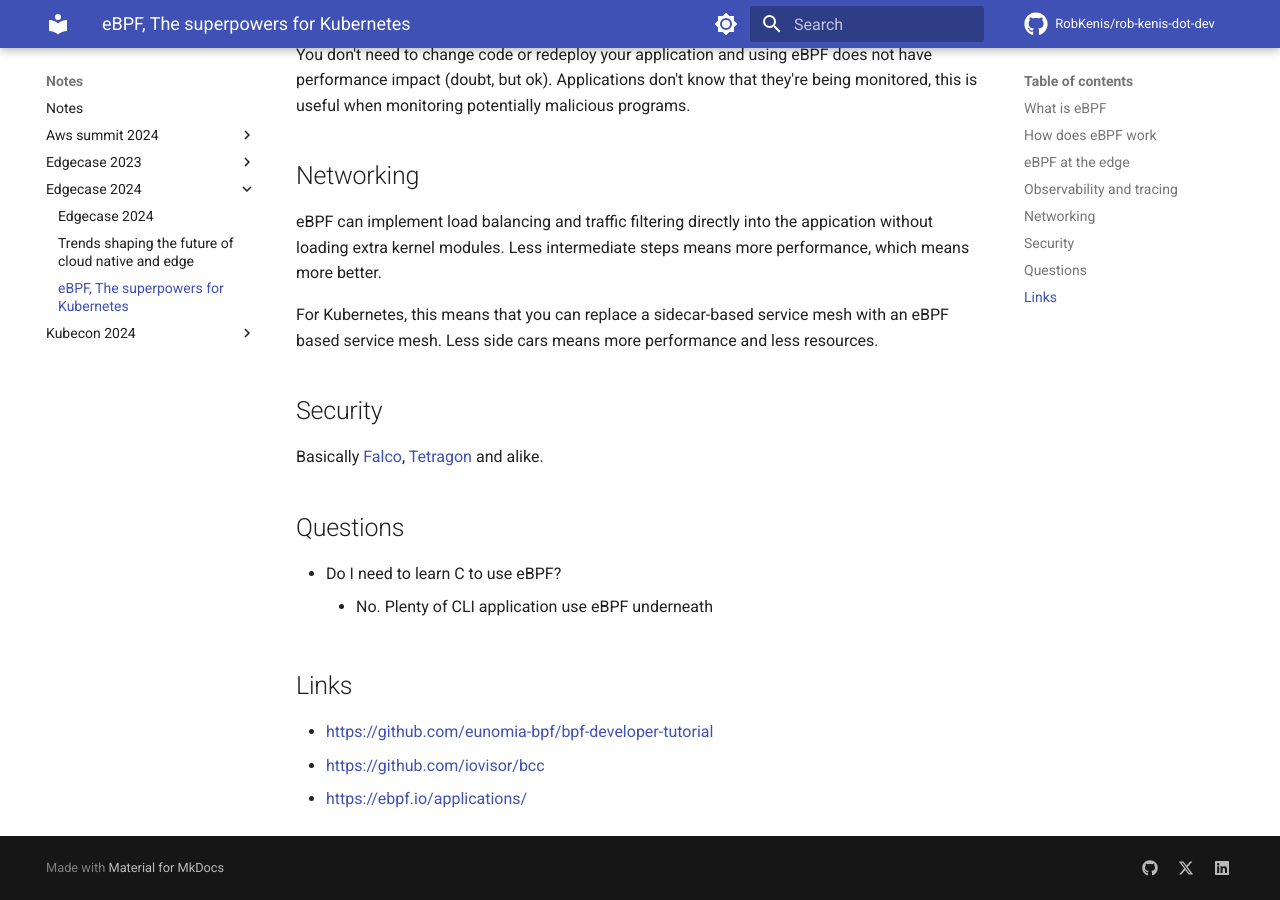
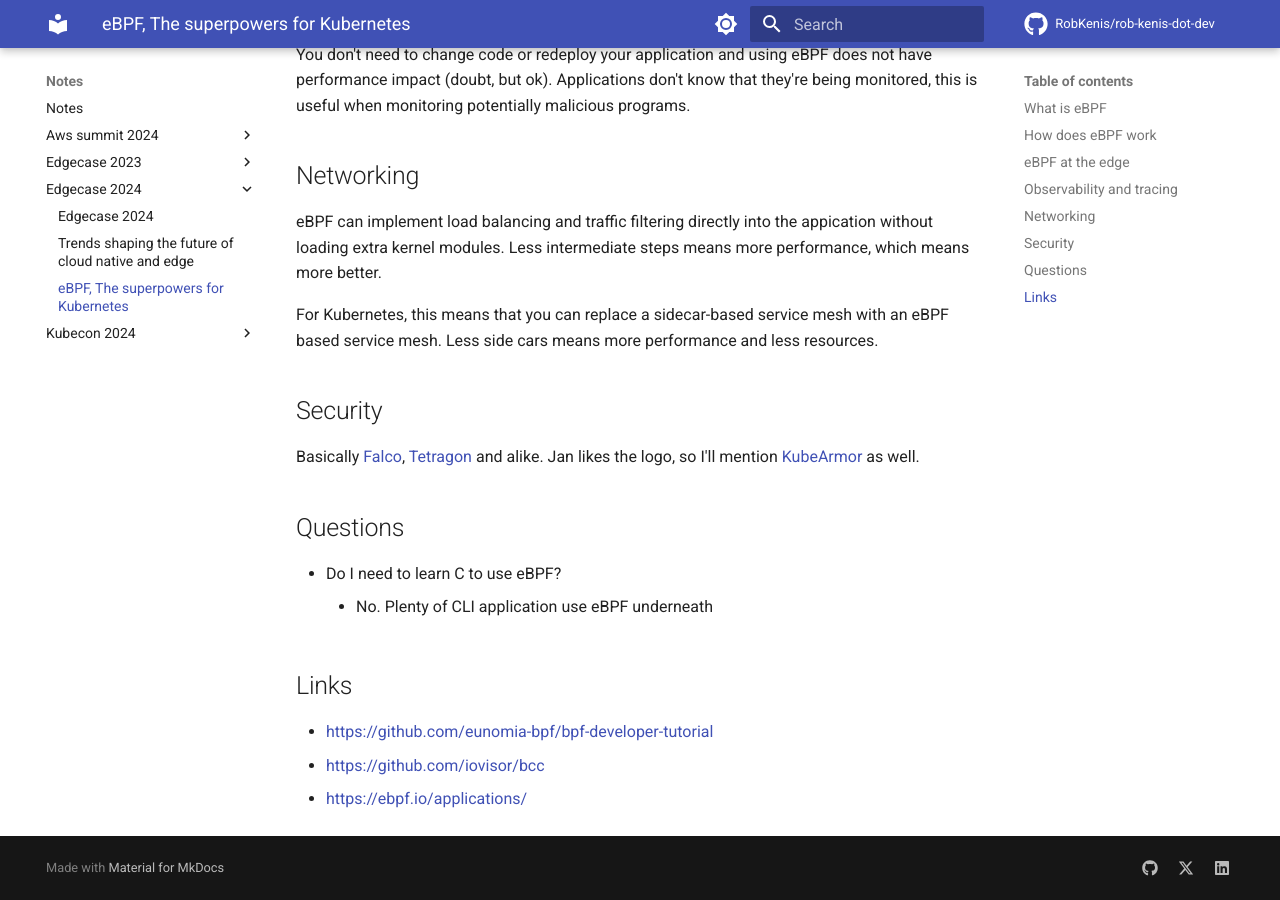
Before and after one commit to RobKenis/rob-kenis-dot-dev, an MkDocs documentation site: the page built from docs/edgecase-2024/2-ebpf.md, in a window 1280 px wide and 900 px high, scrolled down 886 px. Built offline with MkDocs 1.6.1 and Material for MkDocs 9.7.7, drawn with Linux system fonts in a browser that asks for light colours; comment, search, counter and statistics services are not loaded.

Commit message:
Add imporant tooling

```diff
--- a/docs/edgecase-2024/2-ebpf.md
+++ b/docs/edgecase-2024/2-ebpf.md
@@ -41,7 +41,8 @@
 
 ## Security
 
-Basically [Falco](https://falco.org/), [Tetragon](https://tetragon.io/) and alike.
+Basically [Falco](https://falco.org/), [Tetragon](https://tetragon.io/) and alike. Jan likes the logo,
+so I'll mention [KubeArmor](https://kubearmor.io/) as well.
 
 ## Questions
 
```
